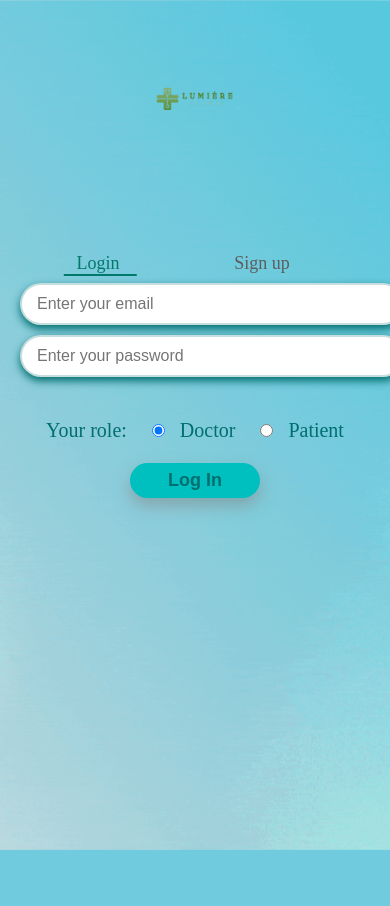
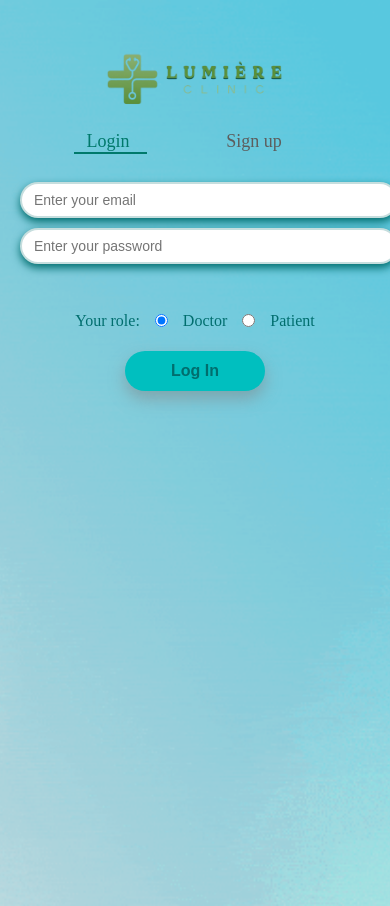
Before and after one commit to HessahAlotaibi1/Web_Project, a PHP site: page /login.php in a window 390 px wide. Before the commit the page ends 850 px from the top, so only its background shows below. Run offline with PHP 8.4, Linux system fonts and the light colour scheme.

Commit message:
Update login.css

```diff
--- a/css/login.css
+++ b/css/login.css
@@ -2,13 +2,12 @@ body {
   background-image: url("../images/Background.gif");
   background-size: cover;
   background-position: center;
-  padding: 0.2em;
+  padding: 1em;
   margin: 0;
   display: flex;
   flex-direction: column;
-  justify-content: center;
   align-items: center;
-  height: 100vh;
+  min-height: 100vh;
 }
 
 img {
@@ -171,3 +170,78 @@ form {
   color: inherit;
   cursor: pointer;
 }
+
+@media (max-width: 768px) {
+  body {
+    margin-top: 30px;
+    padding: 1em;
+    height: auto;
+    justify-content: flex-start;
+  }
+
+  img {
+    position: relative;
+    top: 0;
+    left: 0;
+    transform: none;
+    width: 50%;
+    margin: 0 auto 20px;
+    display: block;
+  }
+
+  .tabs {
+    position: relative;
+    top: 0;
+    left: 0;
+    transform: none;
+    justify-content: center;
+    flex-wrap: wrap;
+    gap: 10px;
+    margin-bottom: 5px;
+  }
+
+  form {
+    position: relative;
+    top: 0;
+    left: 0;
+    transform: none;
+    width: 100%;
+    max-width: 350px;
+    padding: 15px;
+    font-size: 20px;
+  }
+
+  #email,
+  #p {
+    font-size: 14px;
+    padding: 8px 12px;
+  }
+
+  #log-button {
+    width: 40%;
+    height: 40px;
+    font-size: 16px;
+    padding: 10px;
+  }
+
+  .rolesholder {
+    flex-direction: row;
+    gap: 10px;
+    margin-top: 15px;
+  }
+
+  .roles {
+    font-size: 16px;
+    justify-content: flex-start;
+  }
+
+  .alert-container {
+    top: 10px;
+    width: 95%;
+  }
+
+  .alert {
+    font-size: 14px;
+    padding: 10px 15px;
+  }
+}
```
